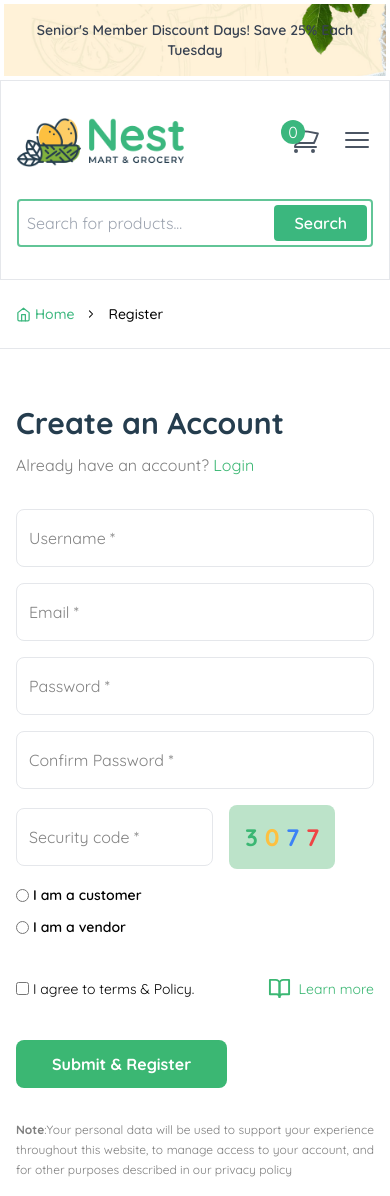
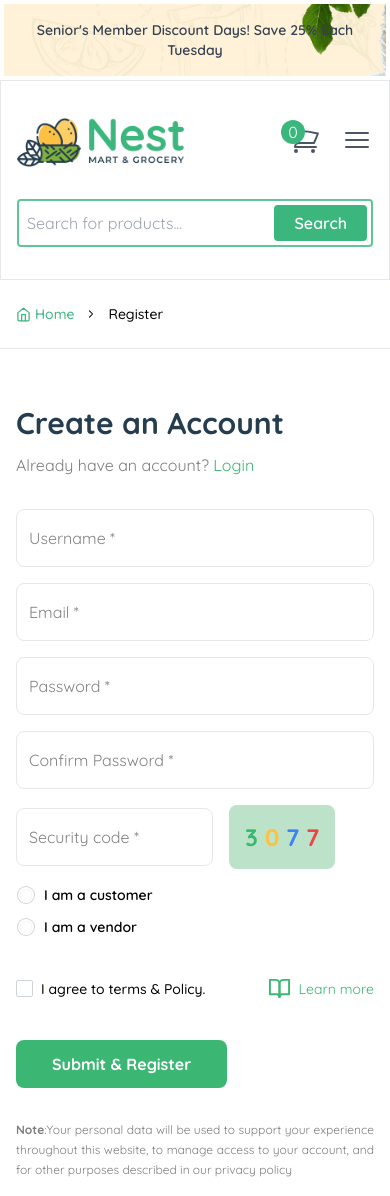
Before and after one commit to Hasan0734/nest-grocery, a Next.js app: page /register in a window 390 px wide. Shown: the top 1196 px of the page. Built offline with nearby package versions, Linux system fonts and the light colour scheme.

Commit message:
changes radio input and checked

```diff
--- a/components/Shared/Checkbox.tsx
+++ b/components/Shared/Checkbox.tsx
@@ -11,7 +11,8 @@ const Checkbox = ({ title = "", name = "" }: any) => {
                 className='cursor-pointer relative flex items-center gap-2'
                 htmlFor={name}>
                 <input type="checkbox"
-                    className={`peer  overflow-hidden appearance-none rounded-sm  w-[17px] h-[17px] border border-[#ced4da] checked:border-green-black checked:bg-green-black `}
+                    className={`peer  overflow-hidden appearance-none rounded-sm
+                     w-[17px] h-[17px] border border-[#ced4da] checked:border-green-black checked:bg-green-black `}
 
                     name={name} id={name} />
                 <Check
--- /dev/null
+++ b/components/Shared/InputBox.tsx
@@ -0,0 +1,16 @@
+import React from 'react';
+
+const InputBox = ({ type, placeholder, name }: any) => {
+    return (
+        <>
+            <input
+                className='placeholder:text-[#838383]
+                w-full rounded-lg py-4 px-3 border border-gray-200 outline-none my-2'
+                type={type}
+                name={name}
+                placeholder={placeholder} />
+        </>
+    );
+};
+
+export default InputBox;
--- /dev/null
+++ b/components/Shared/RadioBtn.tsx
@@ -0,0 +1,24 @@
+import React from 'react';
+
+const RadioBtn = ({ label, name, id }: any) => {
+    return (
+        <>
+            <label
+                htmlFor={id}
+                className='flex items-center cursor-pointer'
+            >
+                <input
+                    className='appearance-none peer'
+                    type="radio"
+                    name={name}
+                    id={id} />
+                <div className='peer-checked:bg-green-black  w-3 h-3 rounded-full ring-1 peer-checked:ring-green-black  ring-[#ced4da] ring-offset-2 inline-block'>
+
+                </div>
+                <span className='text-sm text-black font-semibold ml-3'>{label}</span>
+            </label>
+        </>
+    );
+};
+
+export default RadioBtn;
--- a/pages/login.tsx
+++ b/pages/login.tsx
@@ -1,6 +1,7 @@
 import Layout from '@/components/Layout';
 import OurAdvantage from '@/components/OurAdvantage/OurAdvantage';
 import BreadCrumbs from '@/components/Shared/BreadCrumbs';
+import Checkbox from '@/components/Shared/Checkbox';
 import Subscribe from '@/components/Subscribe/Subscribe';
 import { ChevronRightIcon } from '@heroicons/react/24/outline';
 import Head from 'next/head';
@@ -92,16 +93,11 @@ const Login = () => {
 
                                         <div className='flex items-center justify-between mt-3 mb-10'>
                                             <div className='flex items-center gap-1'>
-                                                <input
-                                                    className=''
-                                                    type="checkbox"
-                                                    name=""
-                                                    id="remember" />
-                                                <label
-                                                    className='text-sm'
-                                                    htmlFor="remember"
-                                                >Remember me
-                                                </label>
+
+                                                <Checkbox
+                                                    title={'Remember me'}
+                                                    name={'remember'}
+                                                />
                                             </div>
                                             <Link
                                                 className='text-light-gray text-sm'
--- a/pages/register.tsx
+++ b/pages/register.tsx
@@ -1,6 +1,9 @@
 import Layout from '@/components/Layout';
 import OurAdvantage from '@/components/OurAdvantage/OurAdvantage';
 import BreadCrumbs from '@/components/Shared/BreadCrumbs';
+import Checkbox from '@/components/Shared/Checkbox';
+import InputBox from '@/components/Shared/InputBox';
+import RadioBtn from '@/components/Shared/RadioBtn';
 import Subscribe from '@/components/Subscribe/Subscribe';
 import { ChevronRightIcon } from '@heroicons/react/24/outline';
 import Head from 'next/head';
@@ -50,24 +53,29 @@ const Register = () => {
 
                                 <div className='grid grid-cols-1 md:grid-cols-2 gap-12'>
                                     <div className='mt-6'>
-                                        <input
-                                            className='placeholder:text-[#838383]  w-full rounded-lg py-4 px-3 border border-gray-200 outline-none my-2'
+
+                                        <InputBox
                                             type="text"
-                                            placeholder='Username *' />
-                                        <input
-                                            className='placeholder:text-[#838383]  w-full rounded-lg py-4 px-3 border border-gray-200 outline-none my-2'
+                                            placeholder="Username *"
+                                            name="userName"
+                                        />
+                                        <InputBox
                                             type="text"
-                                            placeholder='Email *' />
+                                            placeholder="Email *"
+                                            name="email"
+                                        />
 
-                                        <input
-                                            className='placeholder:text-[#838383]  w-full rounded-lg py-4 px-3 border border-gray-200 outline-none my-2'
+                                        <InputBox
                                             type="password"
-                                            placeholder='Password *' />
+                                            placeholder="Password *"
+                                            name="password"
+                                        />
+                                        <InputBox
+                                            type="password"
+                                            placeholder="Confirm Password *"
+                                            name="cofirm_password"
+                                        />
 
-                                        <input
-                                            className='placeholder:text-[#838383]  w-full rounded-lg py-4 px-3 border border-gray-200 outline-none my-2'
-                                            type="password"
-                                            placeholder='Confirm Password *' />
 
                                         <div className='flex  justify-start md:justify-between items-center my-2 gap-4'>
 
@@ -97,41 +105,33 @@ const Register = () => {
 
                                         </div>
 
-                                        <div className='mb-10 mt-4'>
-                                            <div className="flex items-center gap-1">
-                                                <input
-                                                    className='bg-green-black'
-                                                    type="radio"
-                                                    id='customer'
-                                                    name="role" />
-                                                <label
-                                                    className='text-sm text-black font-semibold'
-                                                    htmlFor="customer">I am a customer</label>
+                                        <div className='mb-10 mt-4 ml-1'>
+
+                                            <div className='mt-3 flex'>
+                                                <RadioBtn
+                                                    label="I am a customer"
+                                                    name="role"
+                                                    id="customer"
+                                                />
                                             </div>
-                                            <div className="flex items-center gap-1 mt-3">
-                                                <input
-                                                    className='bg-green-black'
-                                                    type="radio"
-                                                    id='vendor'
-                                                    name='role' />
-                                                <label
-                                                    className='text-sm text-black font-semibold'
-                                                    htmlFor="vendor">I am a vendor</label>
+
+
+                                            <div className="mt-3 flex">
+                                                <RadioBtn
+                                                    label="I am a vendor"
+                                                    name="role"
+                                                    id="vendor"
+                                                />
                                             </div>
                                         </div>
 
                                         <div className='flex items-center justify-between mt-3 mb-10'>
                                             <div className='flex items-center gap-1'>
-                                                <input
-                                                    className='focus:ring-0 checked:text-pink-500 focus:ring-offset-0 bg-gray-300 border-2 border-gray-400 p-2 md:p-3 cursor-pointer'
-                                                    type="checkbox"
-                                                    name=""
-                                                    id="remember" />
-                                                <label
-                                                    className='text-sm'
-                                                    htmlFor="remember"
-                                                >I agree to terms & Policy.
-                                                </label>
+
+                                                <Checkbox
+                                                    title={'I agree to terms & Policy.'}
+                                                    name={'agree'}
+                                                />
                                             </div>
                                             <Link
                                                 className='text-green-black text-sm flex items-center gap-2'
```
